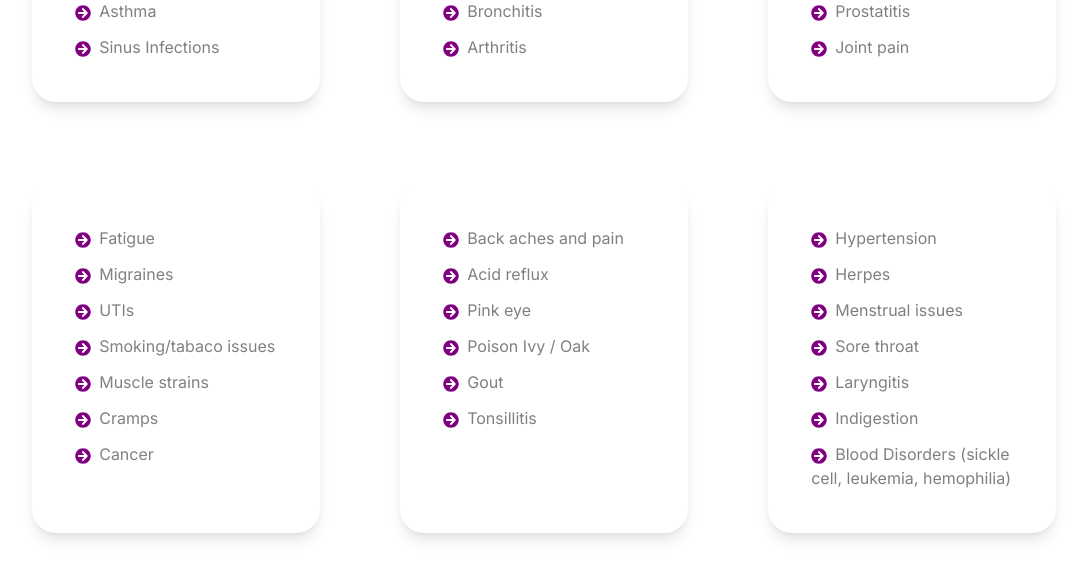
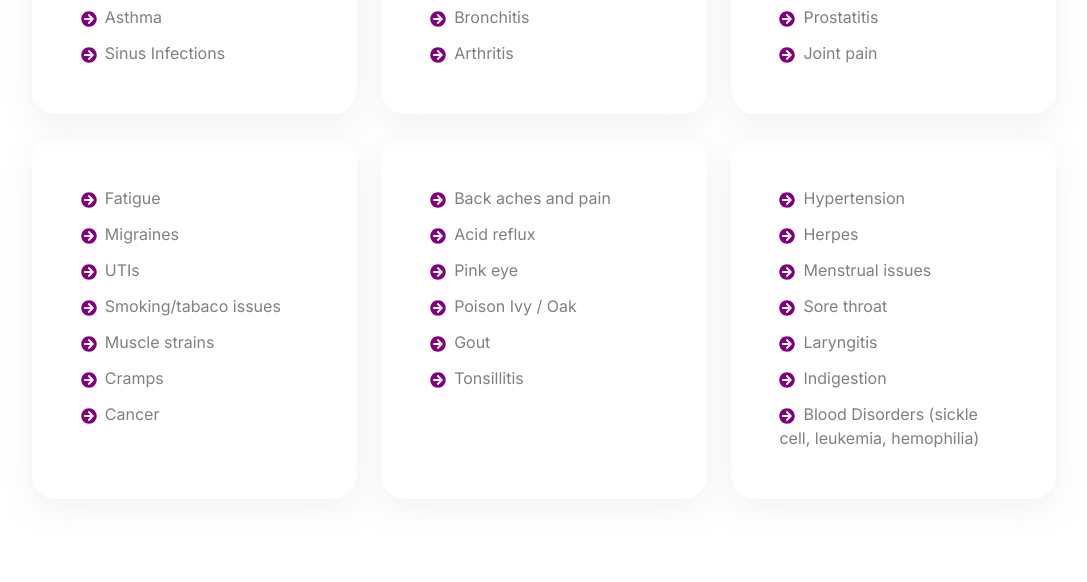
Before and after one commit to leveorxyz/dokto-frontend, a React (Create React App) app: page /what-we-treat in a window 1280 px wide. Shown: the part 700-1282 px from the top of the page, without its empty margins (96-1183 px from the left). Built offline with nearby package versions, Linux system fonts and the light colour scheme.

Commit message:
Update CareList card styles

```diff
--- a/src/components/available_care/CareList.tsx
+++ b/src/components/available_care/CareList.tsx
@@ -1,4 +1,3 @@
-/* eslint-disable max-len */
 import React from "react";
 import { Grid, Box } from "@chakra-ui/react";
 import { SpacedContainer } from "../common/Containers";
@@ -6,37 +5,28 @@ import CareListData from "./CareListData";
 import CareListCard from "./CareListCard";
 
 const CareList = () => (
-  <div>
   <SpacedContainer>
     <Grid
       templateColumns={{
-          sm: "repeat(1, 1fr)", md: "repeat(3, 1fr)", lg: "repeat(3, 1fr)", base: "repeat(1, 1fr)",
+        base: "repeat(1, 1fr)", sm: "repeat(1, 1fr)", md: "repeat(2, 1fr)", lg: "repeat(3, 1fr)",
       }}
-        gap={20}
+      gap={6}
       mb="20"
     >
       <CareListCard listData={CareListData.slice(0, 6)} />
       <CareListCard listData={CareListData.slice(6, 12)} />
       <CareListCard listData={CareListData.slice(12, 18)} />
-      </Grid>
-      <Grid
-        templateColumns={{
-          sm: "repeat(1, 1fr)", md: "repeat(3, 1fr)", lg: "repeat(3, 1fr)", base: "repeat(1, 1fr)",
-        }}
-        gap={20}
-        mb="20"
-      >
       <CareListCard listData={CareListData.slice(18, 25)} />
       <CareListCard listData={CareListData.slice(25, 31)} />
       <CareListCard listData={CareListData.slice(31, CareListData.length)} />
     </Grid>
     <Box fontSize="md" color="gray" textAlign="center" px="2" mb="20">
-        *Some services may require additional or in-person follow-up consultation with a specialized practitioner, which may not be available online.
+      *Some services may require additional or in-person follow-up consultation with a
+      specialized practitioner, which may not be available online.
       <br />
       Please sign in to your account access the available services.
     </Box>
   </SpacedContainer>
-  </div>
 );
 
 export default CareList;
--- a/src/components/available_care/CareListCard.tsx
+++ b/src/components/available_care/CareListCard.tsx
@@ -7,7 +7,7 @@ type PropTypes = {
 };
 
 const CareListCard = ({ listData }: PropTypes) => (
-  <List fontSize="md" color="gray" spacing={3} boxShadow="lg" w="100%" p="15%" borderRadius="3xl" cursor="pointer">
+  <List fontSize="md" color="gray" spacing={3} boxShadow="0 10px 30px 0 rgb(205 204 219 / 25%)" w="100%" p="15%" borderRadius="3xl" cursor="pointer">
     {
         listData.map((item) => (
           <ListItem key={item}>
```
Lines whose indentation alone changed are shown as unchanged.
